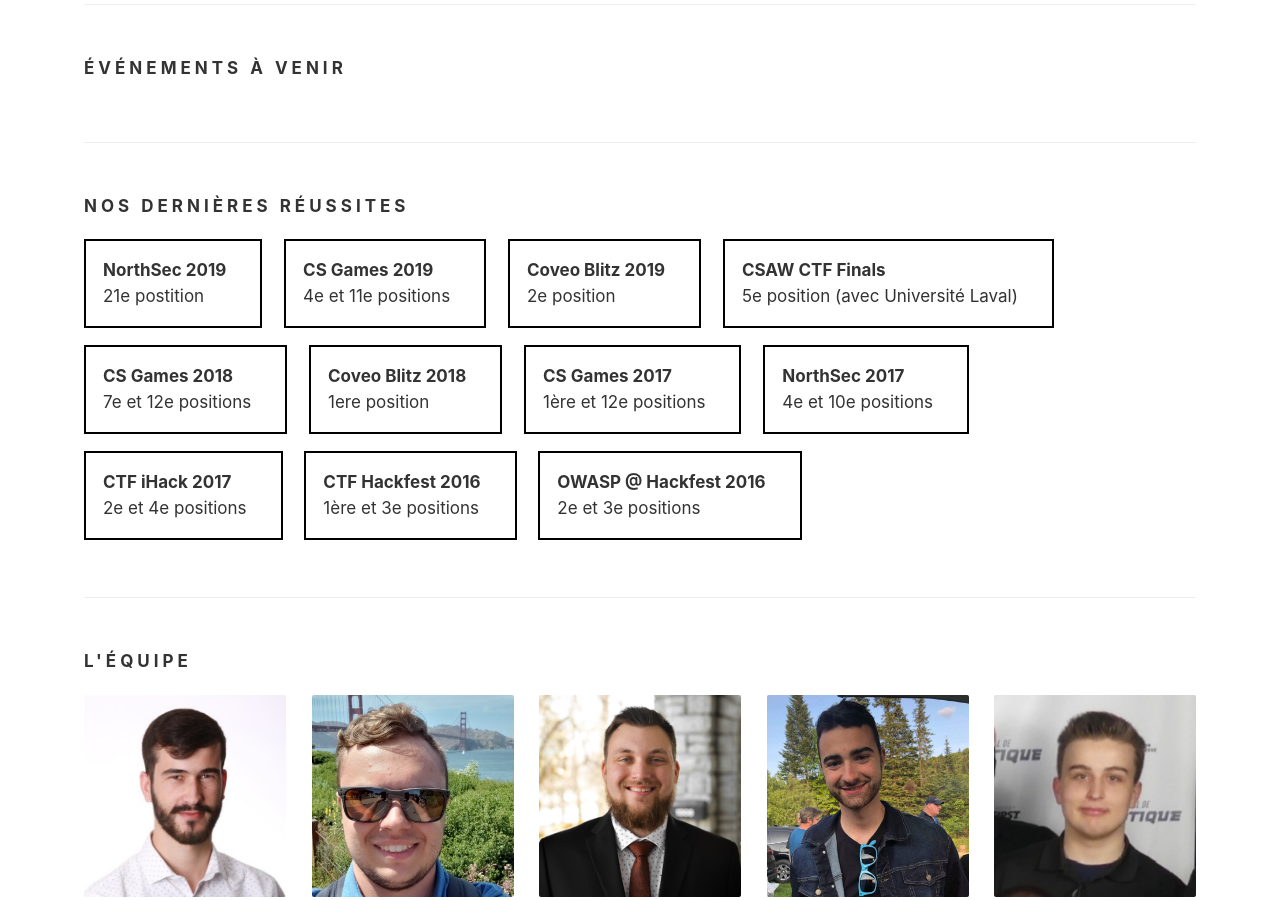
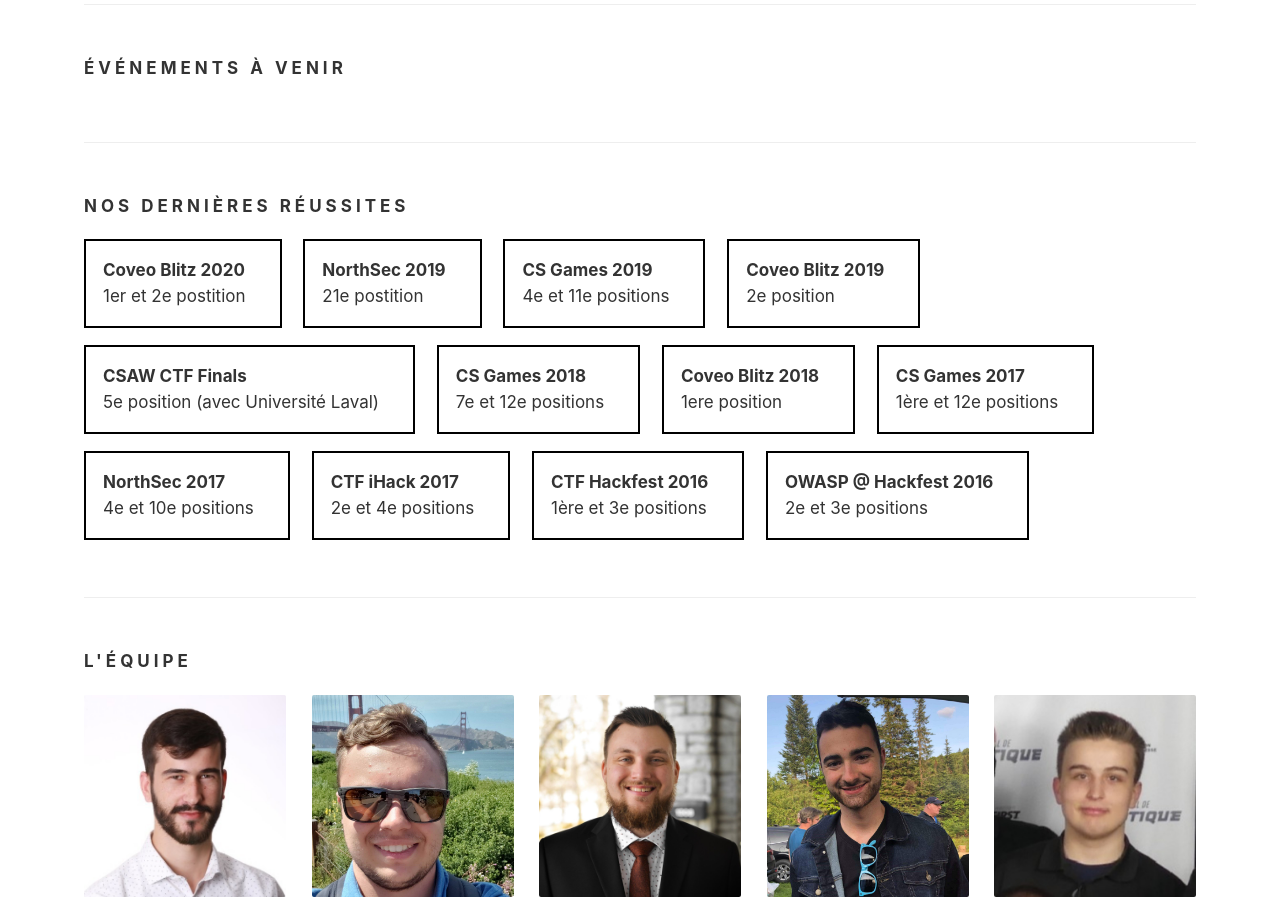
Before and after one commit to JDIS/Website, a Jekyll site: the page built from _pages/index.html, in a window 1280 px wide and 900 px high, scrolled down 2370 px. Built offline with Jekyll 4.4.1, drawn with Linux system fonts in a browser that asks for light colours; some web fonts are replaced.

Commit message:
Update achievements.json

```diff
--- a/_data/achievements.json
+++ b/_data/achievements.json
@@ -1,4 +1,8 @@
 [
+  {
+    "event": "Coveo Blitz 2020",
+    "achievement": "1er et 2e postition"
+  },
   {
     "event": "NorthSec 2019",
     "achievement": "21e postition"
```
